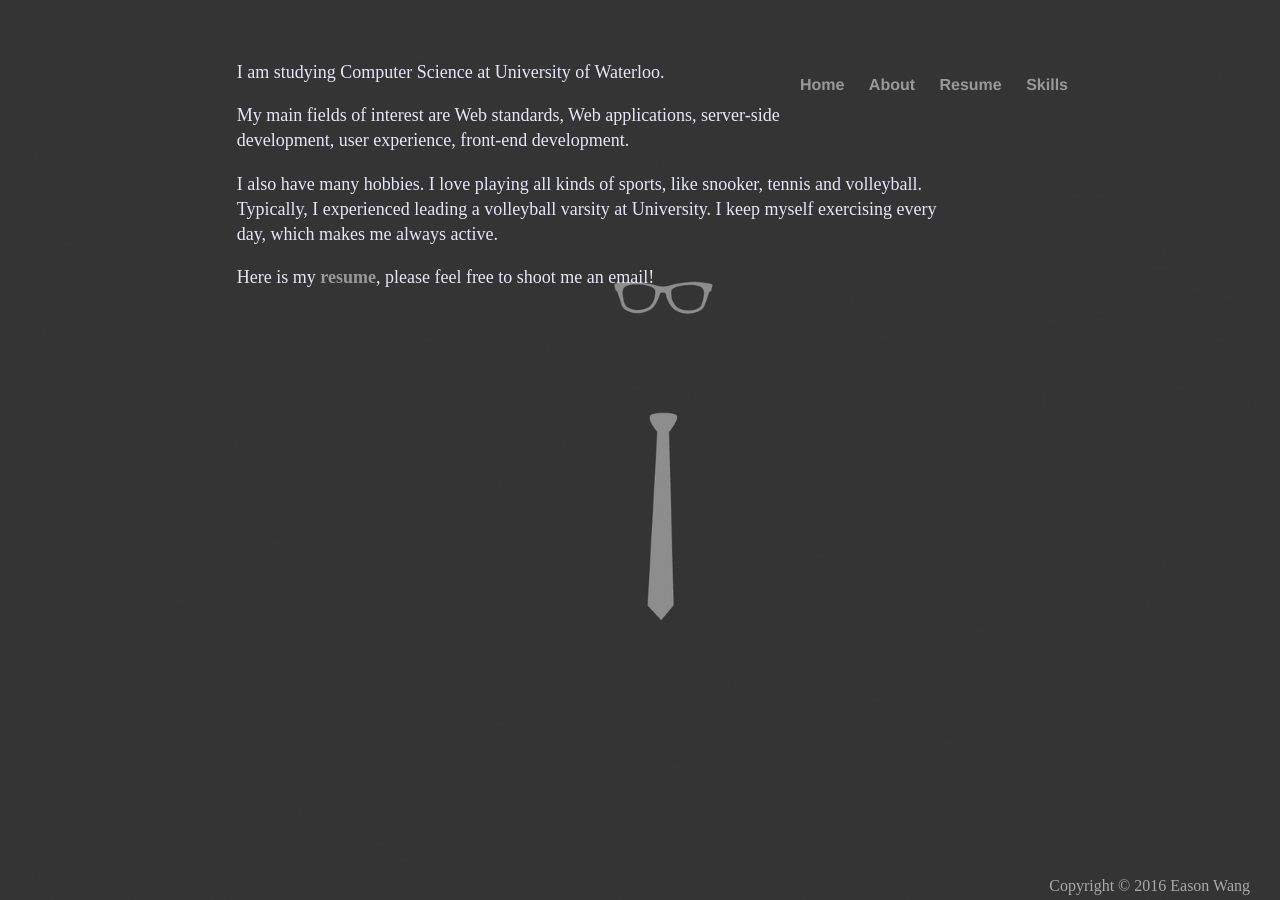
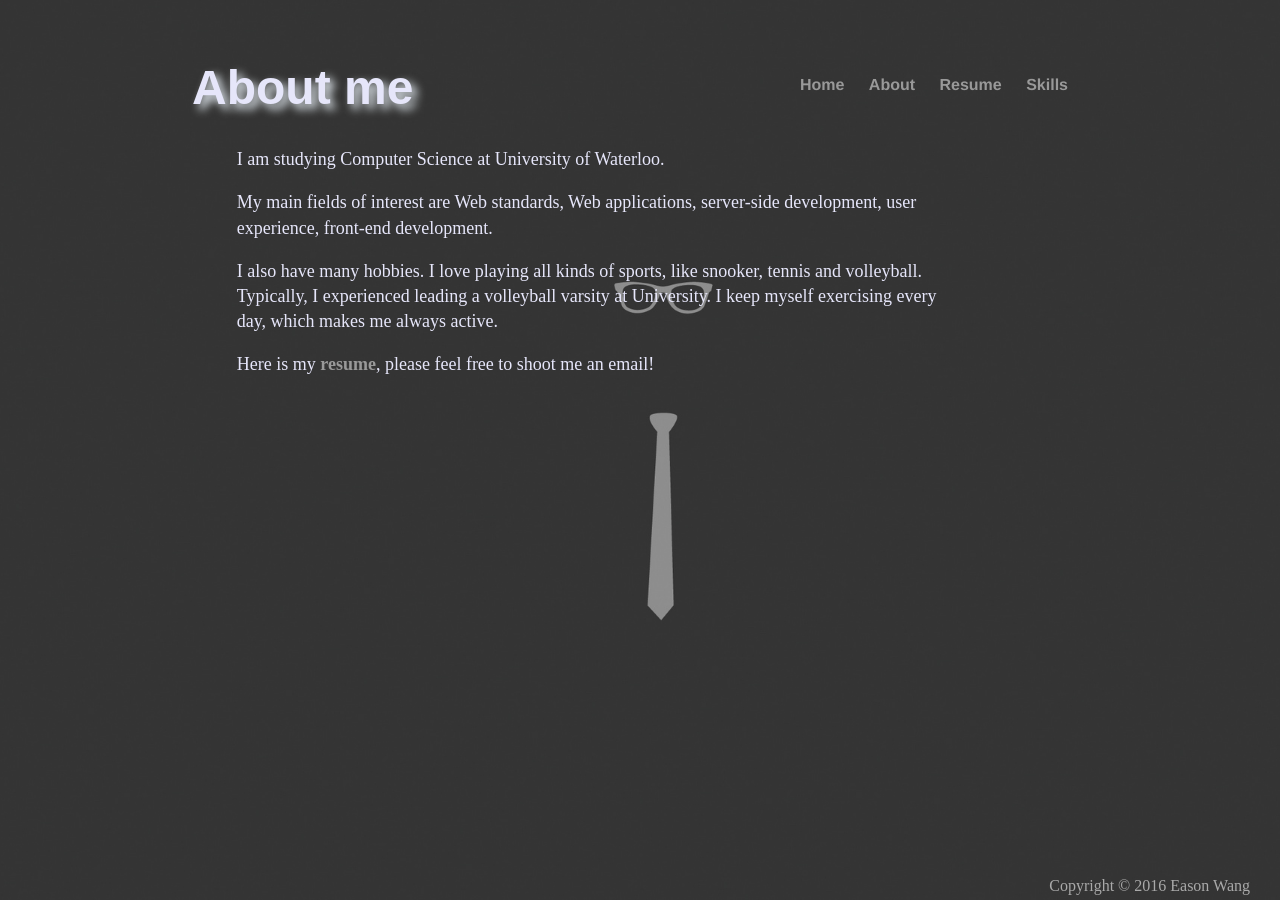
Before and after one commit to Eason666/Easonwang.github.io, a Jekyll site: the page built from about/index.html, in a window 1280 px wide. Built offline with Jekyll 4.4.1, drawn with Linux system fonts in a browser that asks for light colours.

Commit message:
Update index.html

```diff
--- a/about/index.html
+++ b/about/index.html
@@ -3,8 +3,8 @@
 title: Eason
 ---
 
-	<!--<h1 id="aboutme">About me</h1>
-	<img id="image" src="/psb.jpg">-->
+	<h1 id="aboutme">About me</h1>
+	<!--<img id="image" src="/psb.jpg">-->
 	<div>
         	<p class="content">I am studying Computer Science at University of Waterloo. </p>
 
```
